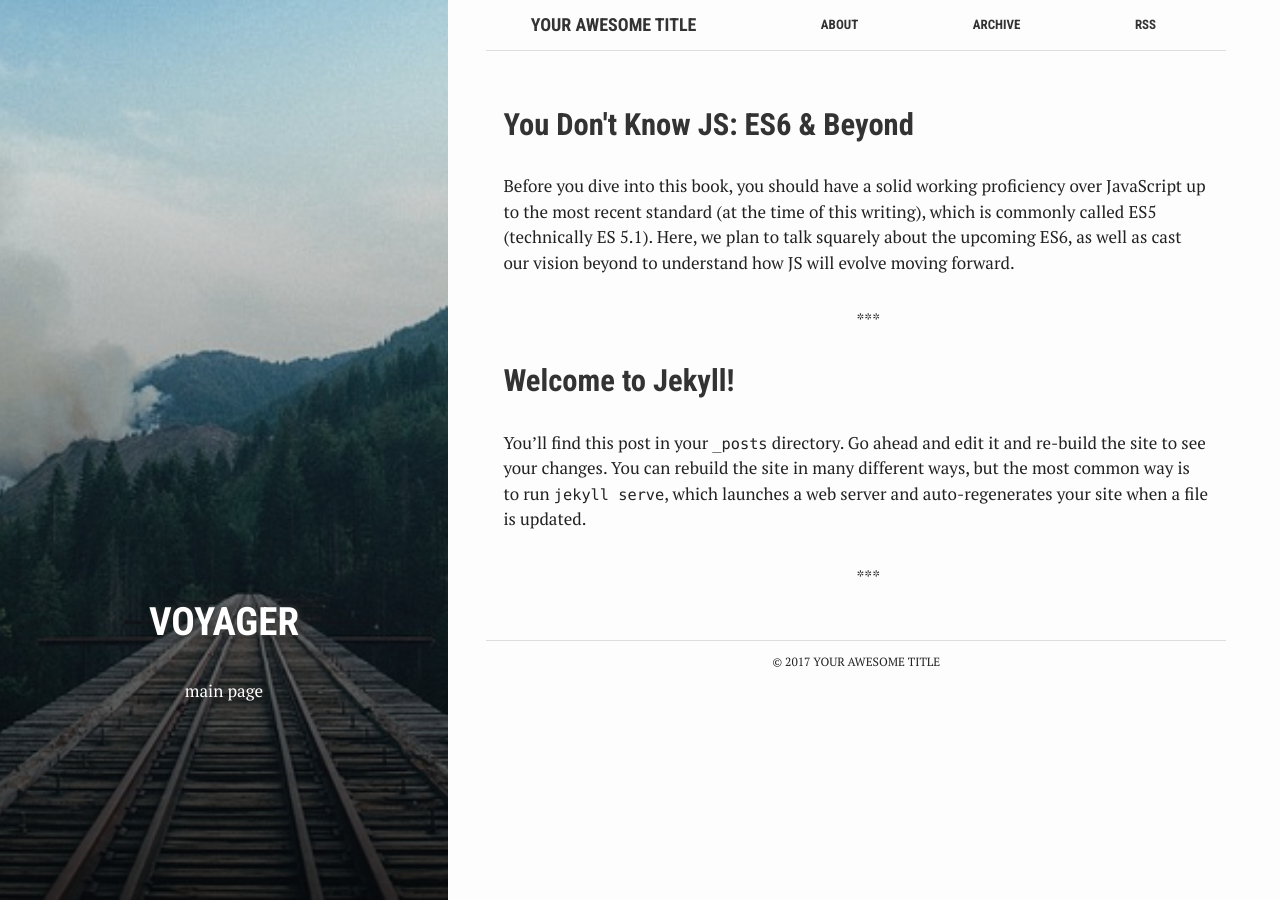
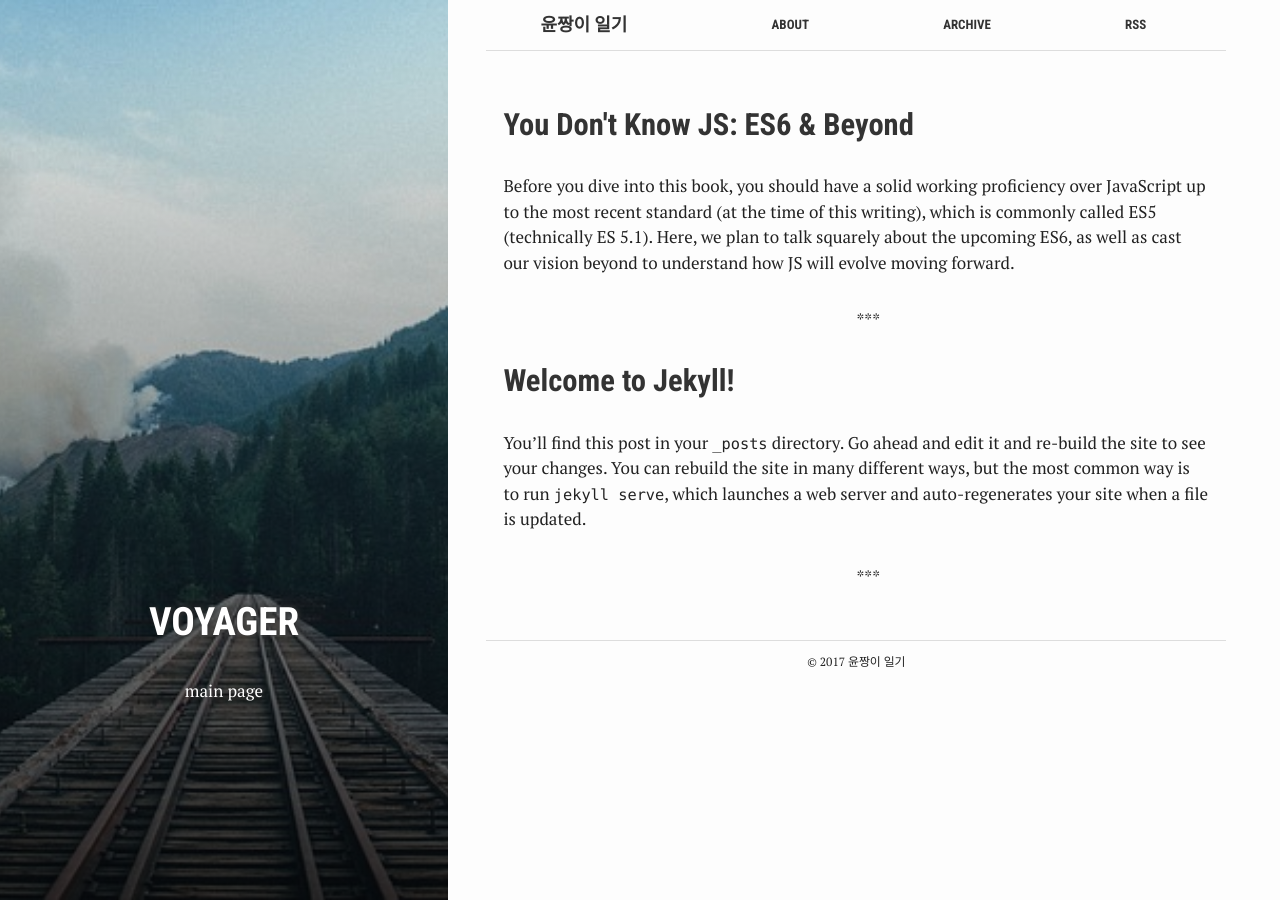
Before and after one commit to yunzzang222/queserasera_zz, a Jekyll site: the page built from index.html, in a window 1280 px wide. Built offline with Jekyll 4.4.1, drawn with Linux system fonts in a browser that asks for light colours.

Commit message:
Update _config.yml

```diff
--- a/_config.yml
+++ b/_config.yml
@@ -6,8 +6,8 @@
 # 'jekyll serve'. If you change this file, please restart the server process.
 
 # Site settings
-title: Your awesome title
-email: your-email@domain.com
+title: 윤짱이 일기
+email: yooo0nseo23@gmail.com
 description: > # this means to ignore newlines until "baseurl:"
   Write an awesome description for your new site here. You can edit this
   line in _config.yml. It will appear in your document head meta (for
```
